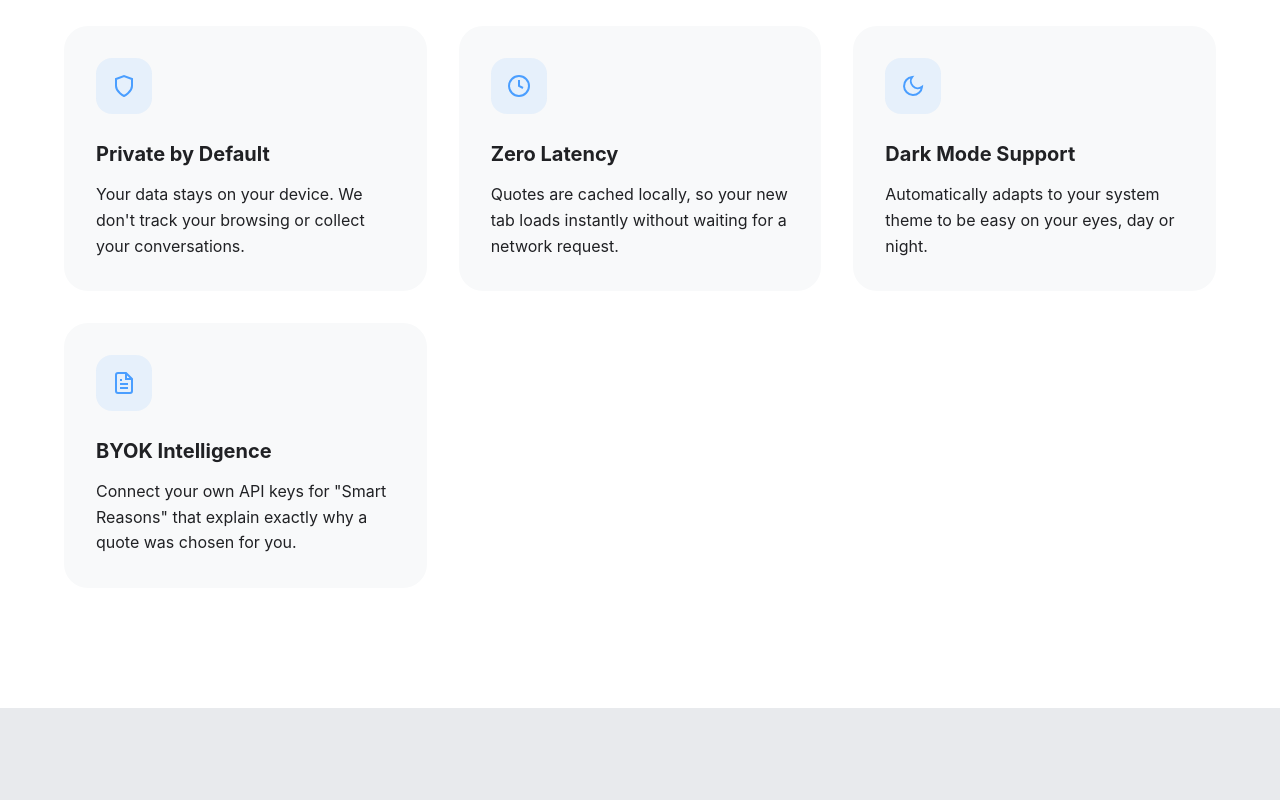
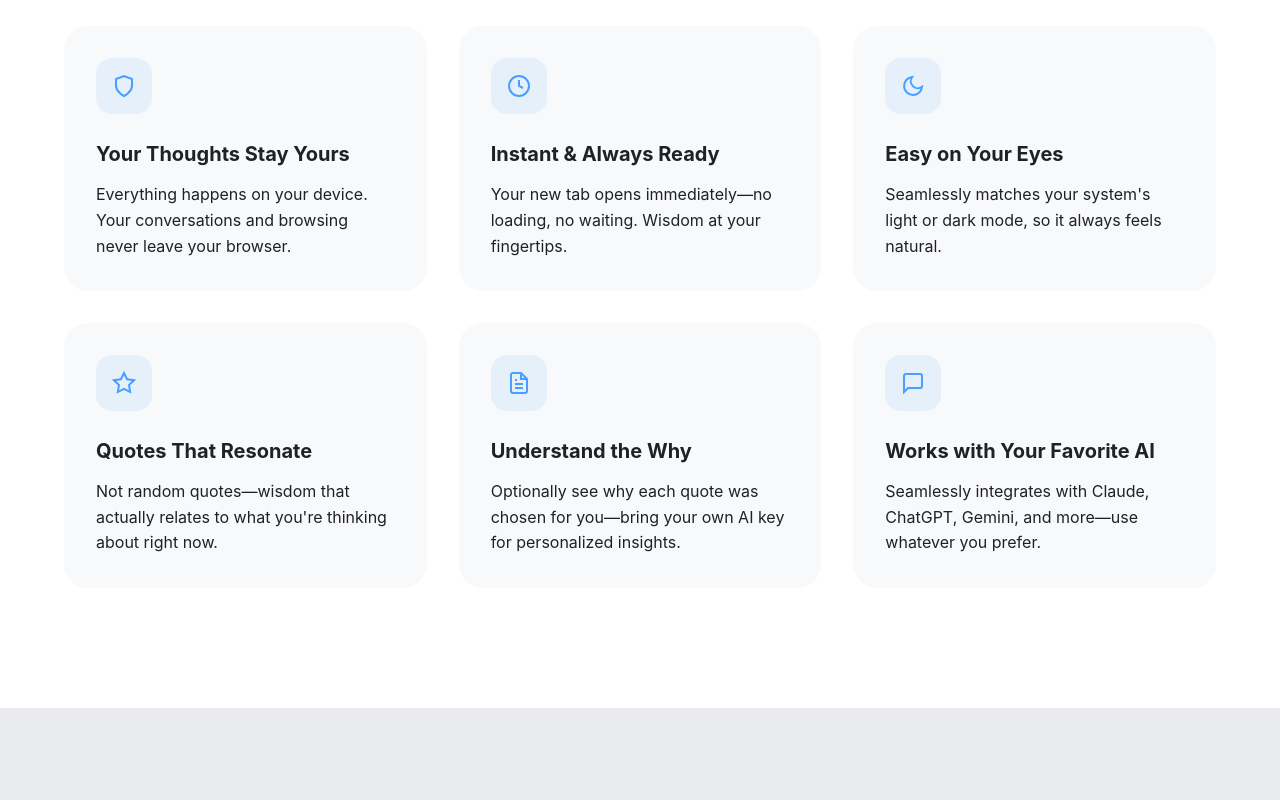
Before and after one commit to pghqdev/musing, a browser extension: page landing/index.html in a window 1280 px wide. Shown: the part 2260-3060 px from the top of the page. Drawn offline with Linux system fonts and the light colour scheme.

Commit message:
Update landing page: user-focused features, add analytics
- Rewrite feature descriptions from user experience POV
- Add 2 features for symmetrical 6-grid layout (2 rows of 3)
- Remove GitHub link from footer
- Add Umami analytics script

Co-Authored-By: Claude Opus 4.5 <noreply@anthropic.com>

```diff
--- a/landing/index.html
+++ b/landing/index.html
@@ -10,6 +10,7 @@
   <link rel="apple-touch-icon" href="icons/icon128.png">
   <link rel="preconnect" href="https://fonts.googleapis.com">
   <link rel="preconnect" href="https://fonts.gstatic.com" crossorigin>
+  <script defer src="https://cloud.umami.is/script.js" data-website-id="891cdfa8-1db7-4ef6-81a2-0bf8cba4ddd9"></script>
   <style>
     :root {
       --accent: #4a9eff;
@@ -521,29 +522,43 @@
           <div class="feature-icon">
             <svg viewBox="0 0 24 24" fill="none" stroke="currentColor" stroke-width="2" width="24" height="24"><path d="M12 22s8-4 8-10V5l-8-3-8 3v7c0 6 8 10 8 10z"/></svg>
           </div>
-          <h3>Private by Default</h3>
-          <p>Your data stays on your device. We don't track your browsing or collect your conversations.</p>
+          <h3>Your Thoughts Stay Yours</h3>
+          <p>Everything happens on your device. Your conversations and browsing never leave your browser.</p>
         </div>
         <div class="feature reveal">
           <div class="feature-icon">
             <svg viewBox="0 0 24 24" fill="none" stroke="currentColor" stroke-width="2" width="24" height="24"><circle cx="12" cy="12" r="10"/><path d="M12 6v6l4 2"/></svg>
           </div>
-          <h3>Zero Latency</h3>
-          <p>Quotes are cached locally, so your new tab loads instantly without waiting for a network request.</p>
+          <h3>Instant & Always Ready</h3>
+          <p>Your new tab opens immediately—no loading, no waiting. Wisdom at your fingertips.</p>
         </div>
         <div class="feature reveal">
           <div class="feature-icon">
             <svg viewBox="0 0 24 24" fill="none" stroke="currentColor" stroke-width="2" width="24" height="24"><path d="M21 12.79A9 9 0 1 1 11.21 3 7 7 0 0 0 21 12.79z"/></svg>
           </div>
-          <h3>Dark Mode Support</h3>
-          <p>Automatically adapts to your system theme to be easy on your eyes, day or night.</p>
+          <h3>Easy on Your Eyes</h3>
+          <p>Seamlessly matches your system's light or dark mode, so it always feels natural.</p>
+        </div>
+        <div class="feature reveal">
+          <div class="feature-icon">
+            <svg viewBox="0 0 24 24" fill="none" stroke="currentColor" stroke-width="2" width="24" height="24"><path d="M12 2l3.09 6.26L22 9.27l-5 4.87 1.18 6.88L12 17.77l-6.18 3.25L7 14.14 2 9.27l6.91-1.01L12 2z"/></svg>
+          </div>
+          <h3>Quotes That Resonate</h3>
+          <p>Not random quotes—wisdom that actually relates to what you're thinking about right now.</p>
         </div>
         <div class="feature reveal">
           <div class="feature-icon">
              <svg viewBox="0 0 24 24" fill="none" stroke="currentColor" stroke-width="2" width="24" height="24"><path d="M14 2H6a2 2 0 0 0-2 2v16a2 2 0 0 0 2 2h12a2 2 0 0 0 2-2V8z"/><polyline points="14 2 14 8 20 8"/><line x1="16" y1="13" x2="8" y2="13"/><line x1="16" y1="17" x2="8" y2="17"/><polyline points="10 9 9 9 8 9"/></svg>
           </div>
-          <h3>BYOK Intelligence</h3>
-          <p>Connect your own API keys for "Smart Reasons" that explain exactly why a quote was chosen for you.</p>
+          <h3>Understand the Why</h3>
+          <p>Optionally see why each quote was chosen for you—bring your own AI key for personalized insights.</p>
+        </div>
+        <div class="feature reveal">
+          <div class="feature-icon">
+            <svg viewBox="0 0 24 24" fill="none" stroke="currentColor" stroke-width="2" width="24" height="24"><path d="M21 15a2 2 0 0 1-2 2H7l-4 4V5a2 2 0 0 1 2-2h14a2 2 0 0 1 2 2z"/></svg>
+          </div>
+          <h3>Works with Your Favorite AI</h3>
+          <p>Seamlessly integrates with Claude, ChatGPT, Gemini, and more—use whatever you prefer.</p>
         </div>
       </div>
     </div>
@@ -598,7 +613,6 @@
       <div class="footer-links">
         <a href="/privacy.html">Privacy Policy</a>
         <a href="/terms.html">Terms of Service</a>
-        <a href="https://github.com/yourusername/musing" target="_blank">GitHub</a>
       </div>
       <p>&copy; 2026 Musing. Built in Japan with quiet contemplation.</p>
     </div>
```
